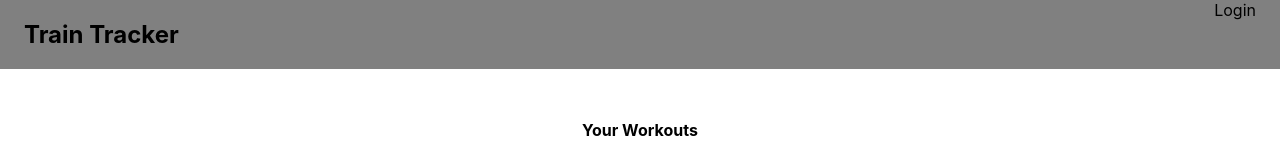
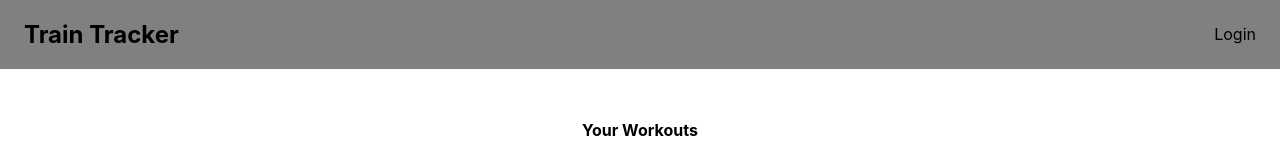
Before and after one commit to mpaustin/train-tracker, a React (Create React App) app: page /workouts in a window 1280 px wide. Shown: the top 160 px of the page. Built offline with nearby package versions, Linux system fonts and the light colour scheme.

Commit message:
align items in toolbar

```diff
--- a/src/components/Toolbar.js
+++ b/src/components/Toolbar.js
@@ -15,13 +15,13 @@ export const ToolBar = () => {
     return (
         <div>
             <Toolbar>
-                <Box width='100%' display='flex' flexDirection='row' justifyContent='space-between' >
+                <Box width='100%' display='flex' flexDirection='row' justifyContent='space-between' alignItems='center'>
                     <Box>
                         <h2>
                            Train Tracker
                         </h2>
                     </Box>
-                    <Box alignItems='center'>
+                    <Box>
                         Login
                     </Box>
                 </Box>
```
